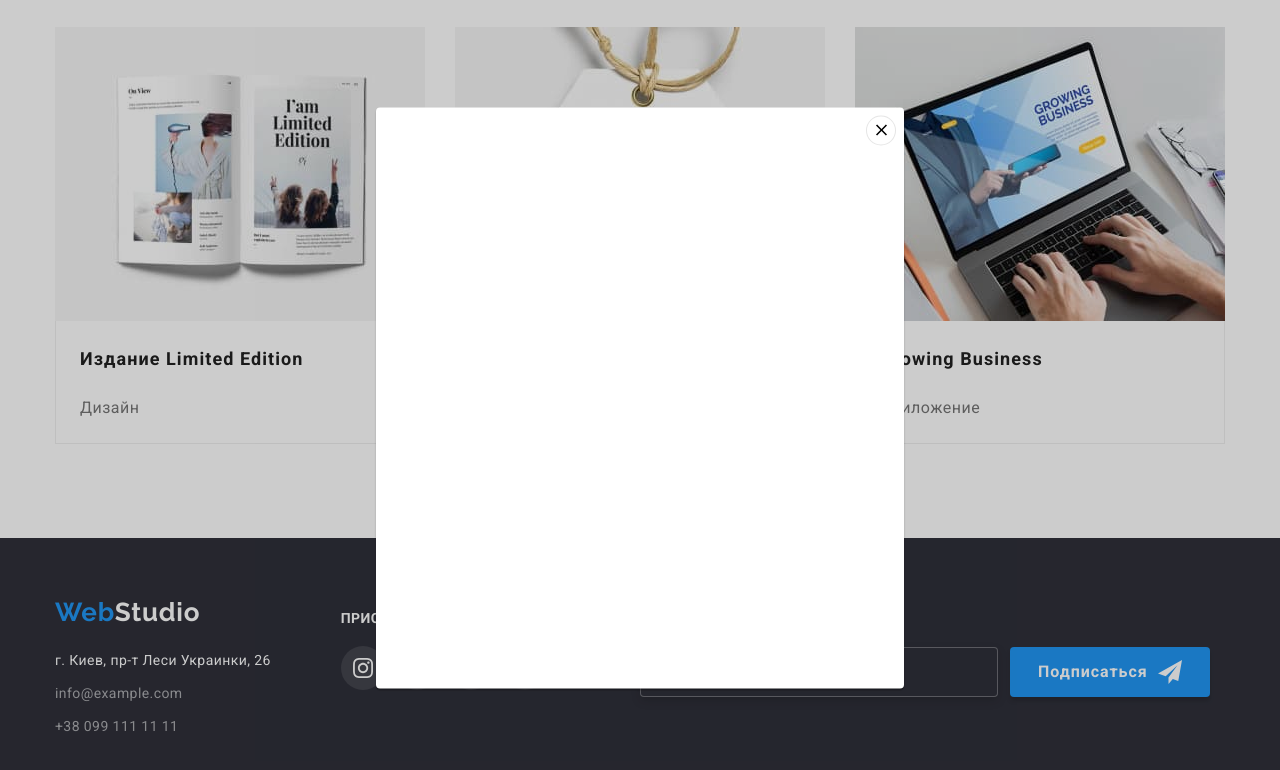
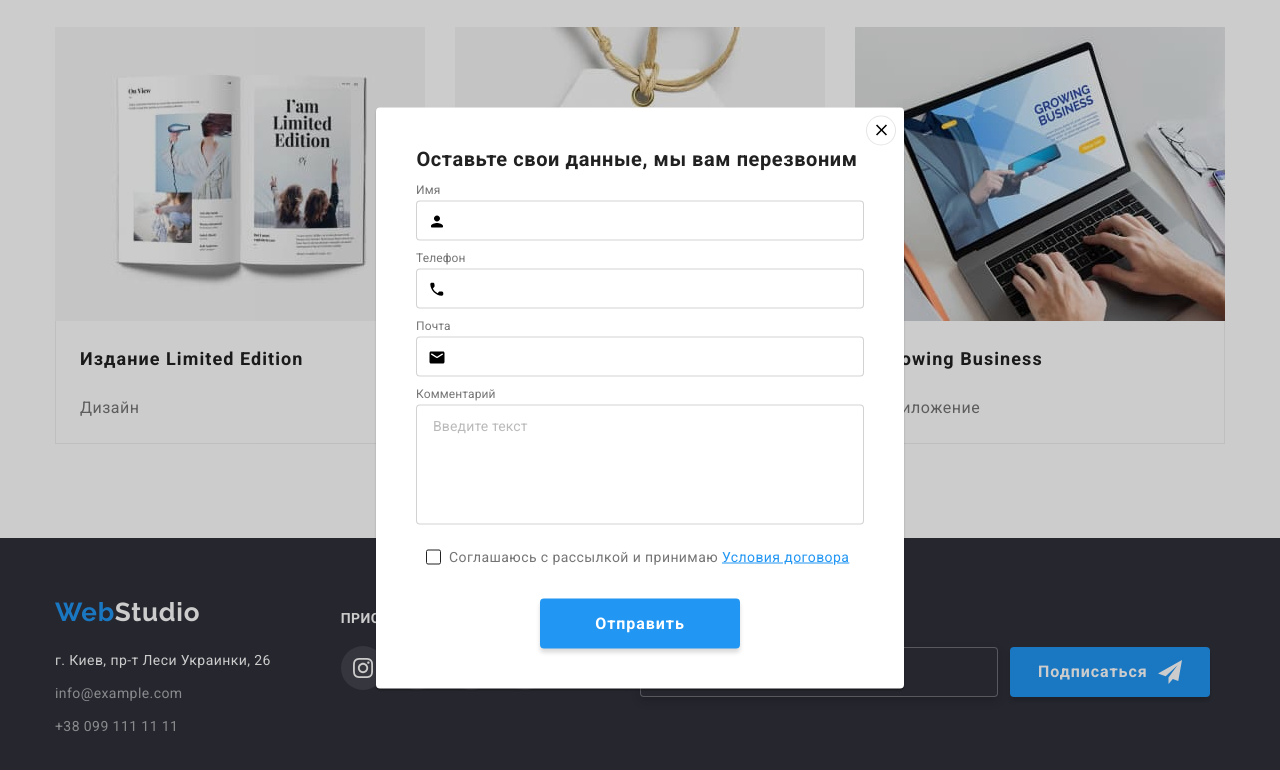
Before and after one commit to Mykhailo-Gogol/goit-markup-hw-06, a plain HTML site: page portfolio.html in a window 1280 px wide. Both pictures are taken after a click on the button "Подписаться". Shown: the part 1120-1890 px from the top of the page. Drawn offline with Linux system fonts and the light colour scheme.

Commit message:
Додав форму в portfolio.html, стилізував styles.css

```diff
--- a/CSS/styles.css
+++ b/CSS/styles.css
@@ -1046,9 +1046,7 @@ margin-right: 10px;
   display: block;
   width: 15px;
   height: 15px;
-border-radius: 2px;
-
-
+  border-radius: 2px;
 }
 
 
--- a/portfolio.html
+++ b/portfolio.html
@@ -239,15 +239,68 @@
 
     <!-- Backdrop Modal -->
     <div class="backdrop is-hidden" id="myId">
+
       <div class="modal">
-        <button onclick="myFunction()" class=" close-btn">
+
+        <button onclick="myFunction()" class="close-btn">
           <svg class="icon-close">
             <use href="./IMG/sprite-form.svg#icon-close"></use>
           </svg>
         </button>
 
+        <div class="form-cont">
+          <h2 class="form-title">Оставьте свои данные, мы вам перезвоним</h2>
+
+          <form action="" class="form-flex">
+
+            <div class="icon-field form-flex">
+
+              <label for="name" class="form-label">Имя</label>
+              <input type="text" name="name" id="name" class="form-input">
+              <svg class="icon-form">
+                <use href="IMG/sprite-form.svg#icon-form-name"></use>
+              </svg>
+            </div>
+
+            <div class="icon-field form-flex">
+
+              <label for="tel" class="form-label">Телефон</label>
+              <input type="tel" name="tel" id="tel" class="form-input">
+              <svg class="icon-form">
+                <use href="IMG/sprite-form.svg#icon-form-phone"></use>
+              </svg>
+            </div>
+
+            <div class="icon-field form-flex">
+
+              <label for="email" class="form-label">Почта</label>
+              <input type="email" name="email" id="email" class="form-input">
+              <svg class="icon-form">
+                <use href="IMG/sprite-form.svg#icon-form-email"></use>
+              </svg>
+            </div>
+
+            <label for="comments" class="form-label">Комментарий</label>
+            <textarea name="comments" id="comments" class="form-textarea" placeholder="Введите текст"></textarea>
+
+            <div class="chbox">
+              <input type="checkbox" name="policy" id="policy" class="form-chbox">
+
+              <img src="./IMG/svg/icon-check.svg" alt="check-icon" class="check-icon">
+
+              <label for="policy" class="chbox-lable">Соглашаюсь с рассылкой и принимаю
+                <a href="" class="form-link">Условия договора</a>
+              </label>
+            </div>
+
+            <button type="submit" class="btn-submit">Отправить</button>
+          </form>
+        </div>
+
       </div>
+
     </div>
+
   </footer>
 
   <!-- Script -->
```
